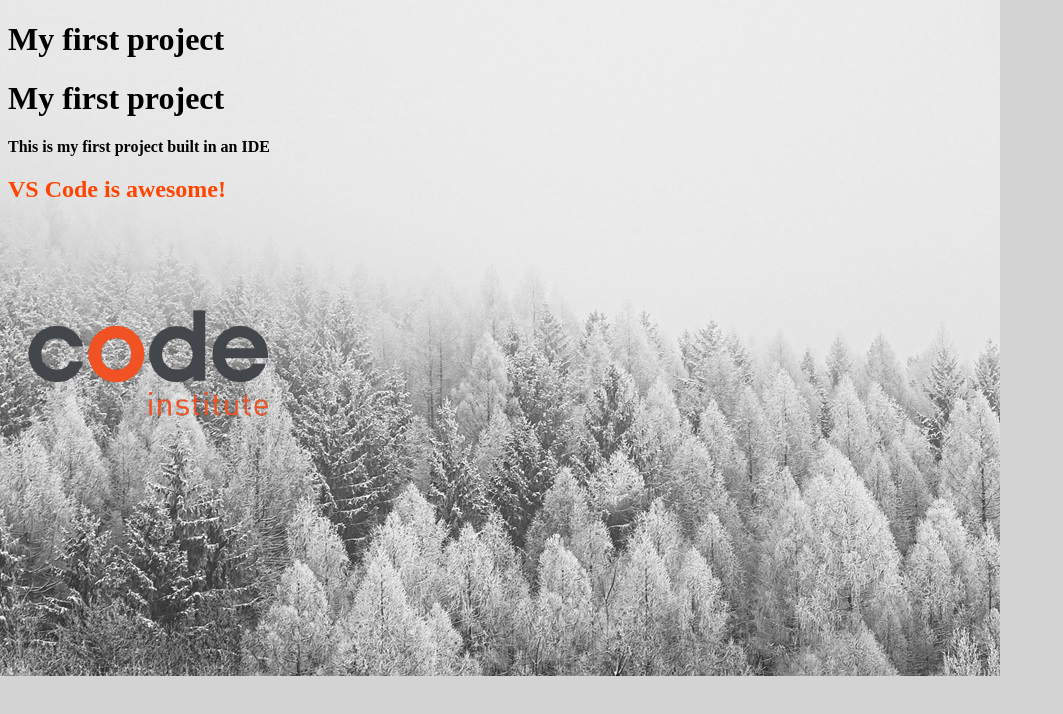
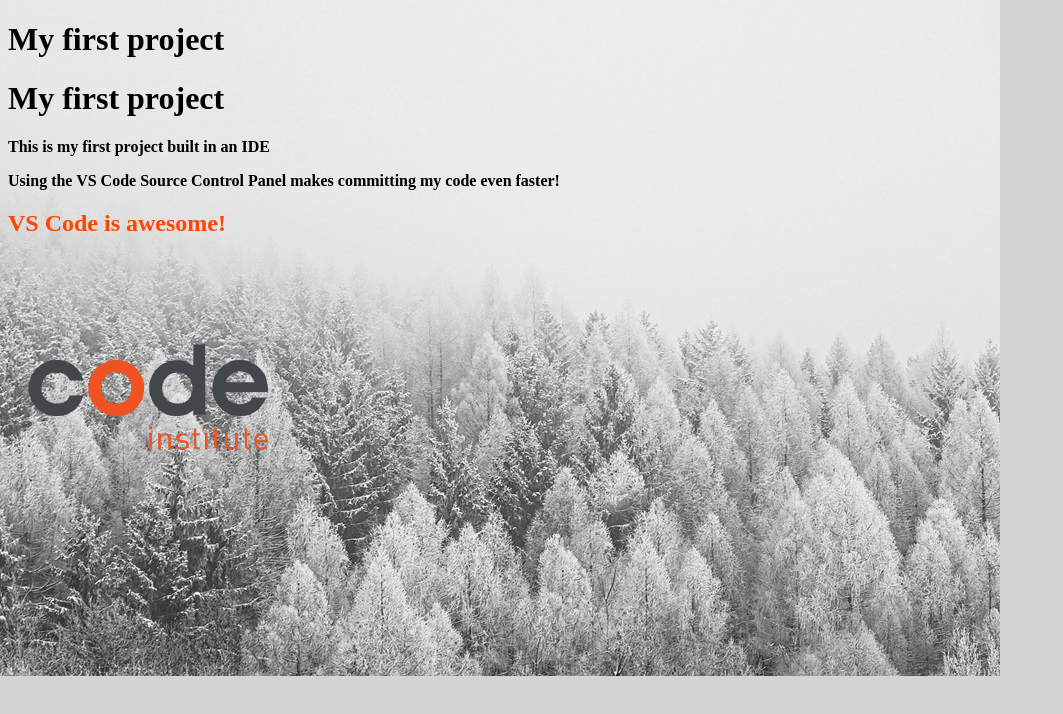
Before and after one commit to Explosion247/my-first-project, a plain HTML site: page index.html in a window 1280 px wide. Shown: the whole page, without its empty margins (0-1063 px from the left). Drawn offline with Linux system fonts and the light colour scheme.

Commit message:
Added a second paragraph

```diff
--- a/index.html
+++ b/index.html
@@ -18,6 +18,10 @@
     <h1>My first project</h1>
     <h1>My first project</h1>
     <p>This is my first project built in an IDE</p>
+    <p>
+      Using the VS Code Source Control Panel makes committing my code even
+      faster!
+    </p>
     <h2>VS Code is awesome!</h2>
     <img src="assets/images/01-02-02_ci-logo.png" alt="code institute logo" />
   </body>
```
